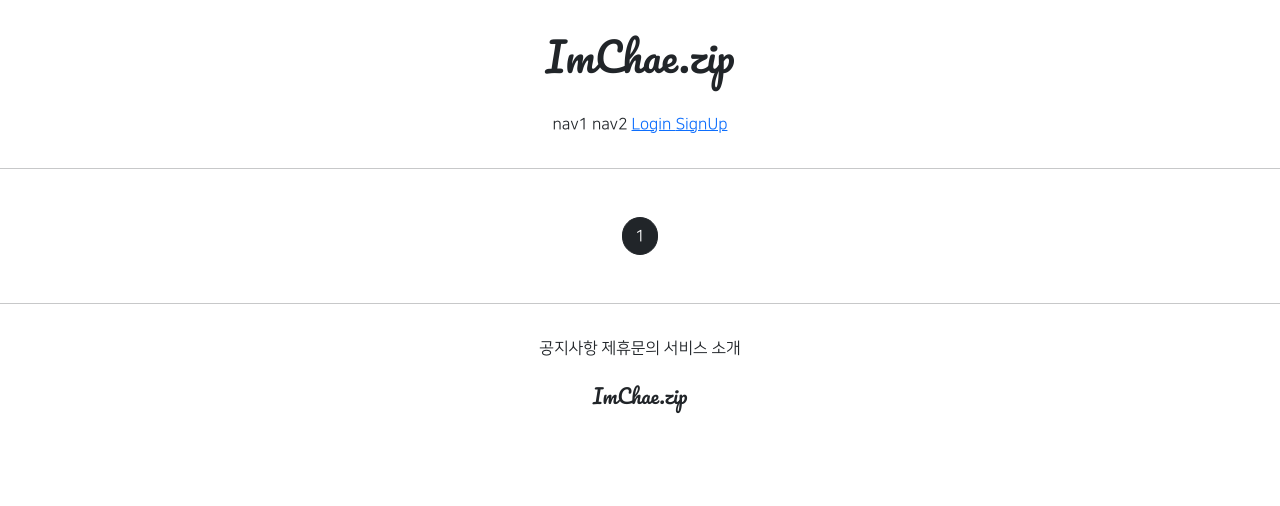
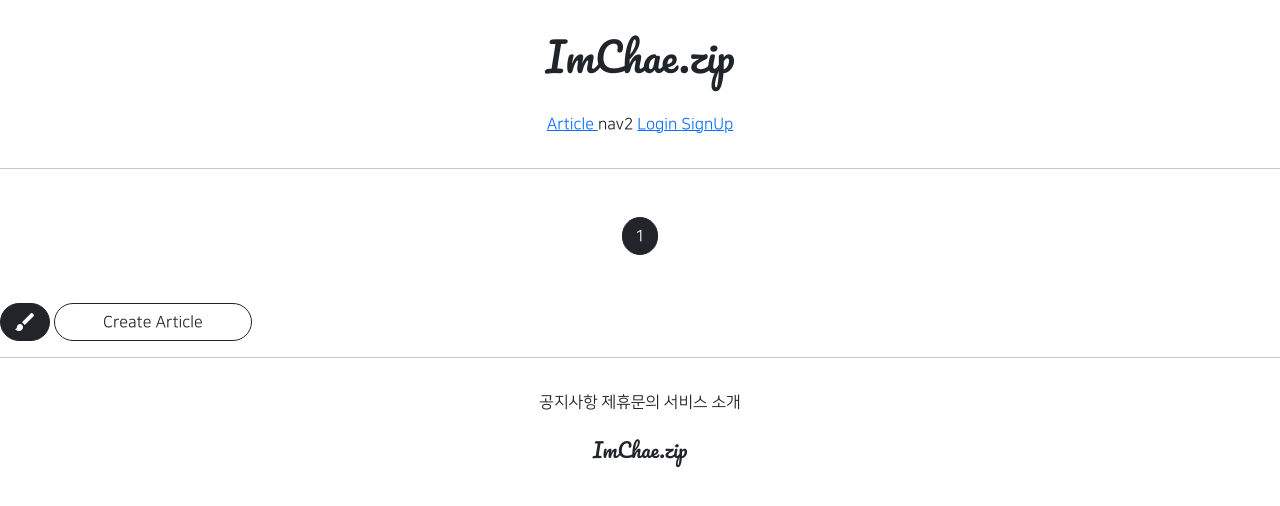
Before and after one commit to chaejinims2/gis_4ban_1, a Django app: page /articles/list/ in a window 1280 px wide. Shown: the top 506 px of the page. Run offline with Django 3.2, Linux system fonts and the light colour scheme; data that the repository does not hold is empty; parts of the project's set-up code (start-up, migrations or seed data) failed here and were passed over; some libraries are stand-ins or nearby versions.

Commit message:
8/06 4ban class commit 5

```diff
--- a/articleapp/templates/articleapp/list.html
+++ b/articleapp/templates/articleapp/list.html
@@ -38,5 +38,17 @@
 
     {% include 'snippets/pagination.html' %}
 
+    <div class=""text-align center>
+        <a href="{% url 'articleapp:create' %}"
+            class="btn btn-dark rounded-pill material-icons">
+             brush
+        </a>
+        <a href="{% url 'articleapp:create' %}"
+            class="btn btn-outline-dark rounded-pill px-5">
+             Create Article
+        </a>
+
+    </div>
+
 
 {% endblock %}
--- a/templates/header.html
+++ b/templates/header.html
@@ -3,7 +3,11 @@
         <h1> ImChae.zip</h1>
     </div>
     <div class="imchaezip_header_button">
-        <span>nav1</span>
+        <span>
+            <a href="{% url 'articleapp:list' %}">
+                Article
+            </a>
+        </span>
         <span>nav2</span>
         {% if not user.is_authenticated %}
 
```
Also changed, not shown: static/base.css (line endings or trailing spaces).
